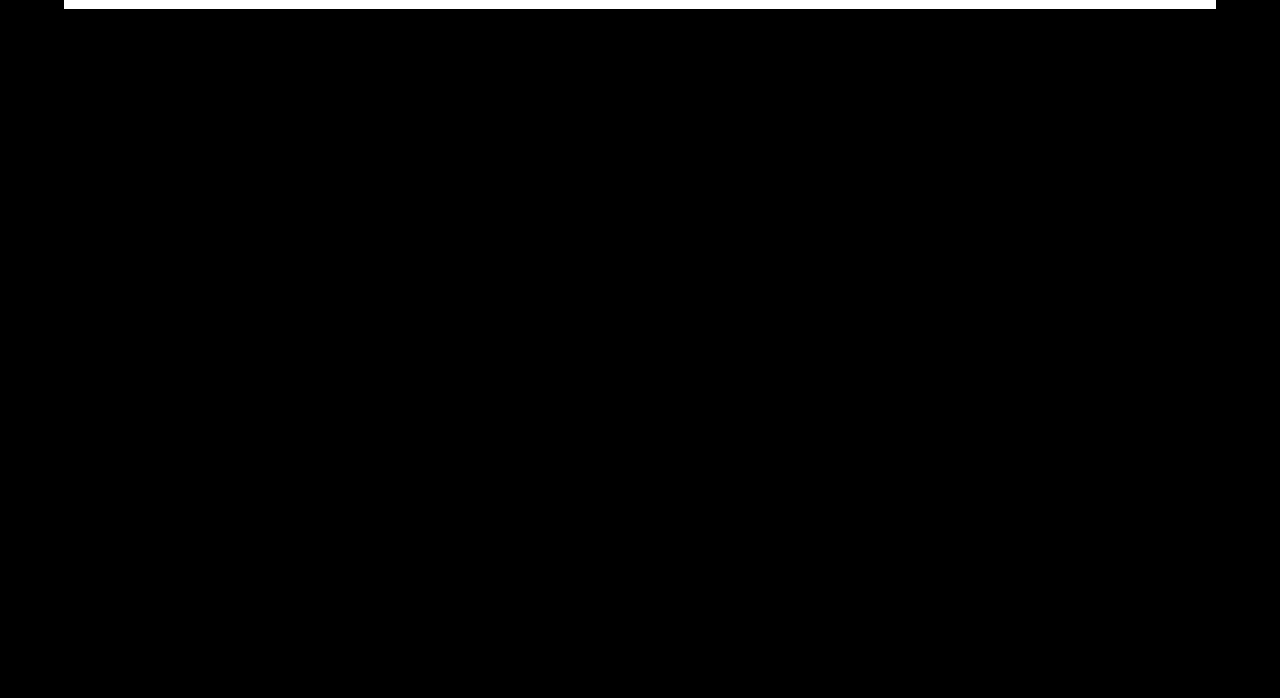
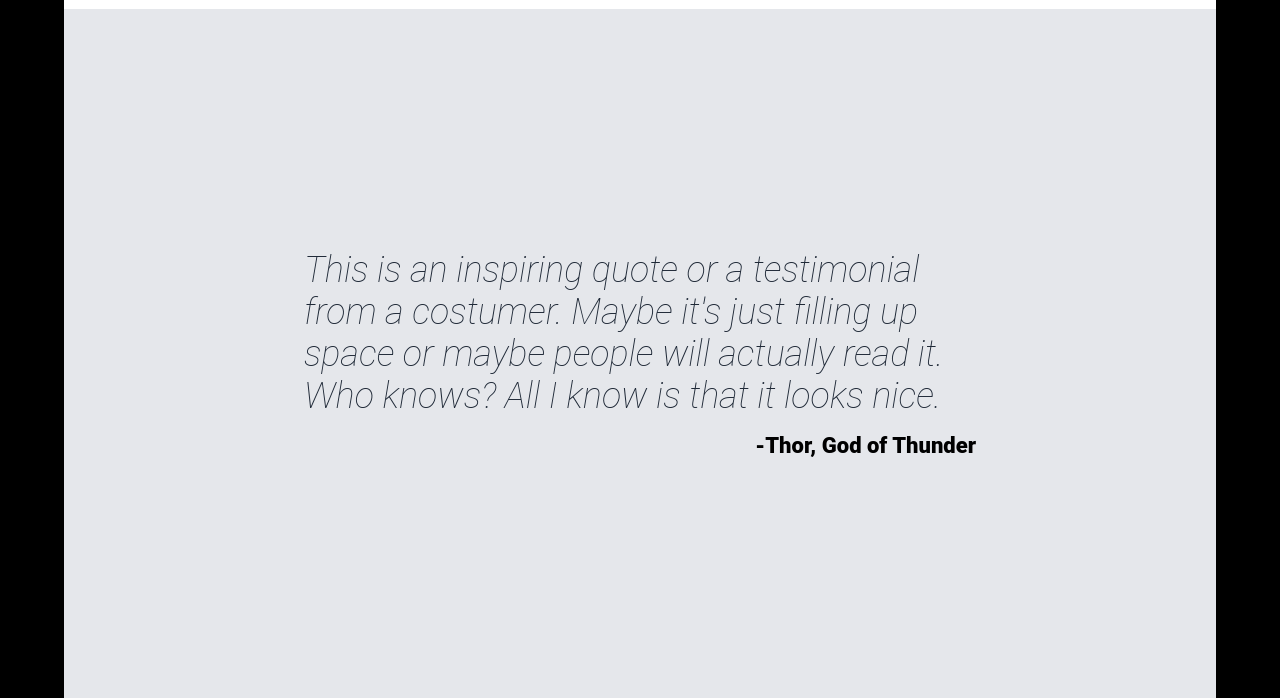
Before and after one commit to JesusSQ/landing-page, a plain HTML site: page index.html in a window 1280 px wide. Shown: the part 1409-2107 px from the top of the page. Before the commit the page ends 1418 px from the top, so only its background shows below. Drawn offline with Linux system fonts and the light colour scheme.

Commit message:
Finish quote part
Add a quote div box with some italic text and a bold font for the
author of the quote.
Also add a nice background color for this part.

```diff
--- a/index.html
+++ b/index.html
@@ -62,5 +62,16 @@
         </div>
         </div>
     </div>
+
+    <div class="quote-part">
+        <div class="quote">
+            This is an inspiring quote or a testimonial from a costumer. Maybe
+            it's just filling up space or maybe people will actually read it.
+            Who knows? All I know is that it looks nice.
+        </div>
+        <div class="quote-bold">
+            -Thor, God of Thunder
+        </div>
+    </div>
 </body>
 </html>
--- a/style.css
+++ b/style.css
@@ -98,3 +98,25 @@ a, .right-hero .text {
 .info-description {
     font-size: 18px;
 }
+
+.quote-part {
+    background: #e5e7eb;
+    display: flex;
+    flex-direction: column;
+    align-items: center;
+    padding: 240px;
+    gap: 16px;
+}
+
+.quote {
+    font-size: 36px;
+    font-weight: 200;
+    font-style: italic;
+    color: #1f2937;
+}
+
+.quote-bold{
+    font-size: 22px;
+    font-weight: 900;
+    align-self: flex-end;
+}
```
